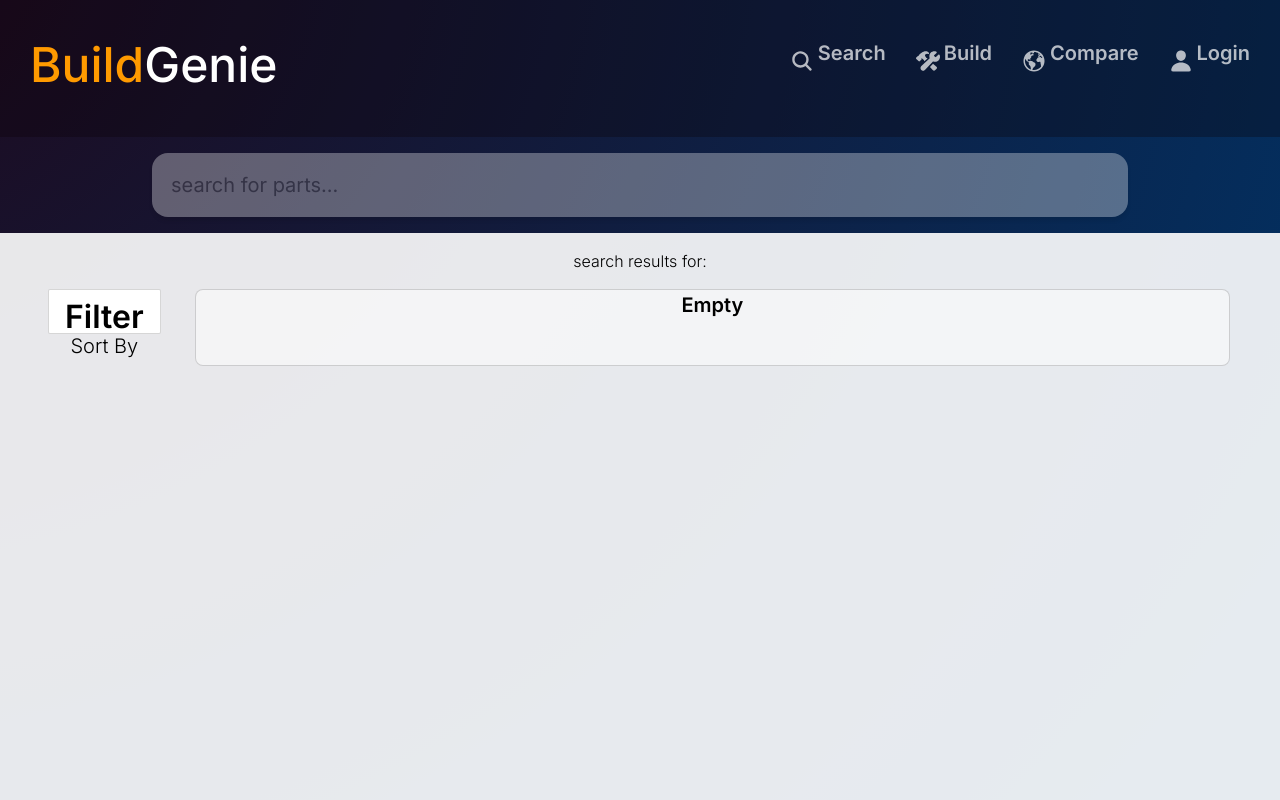
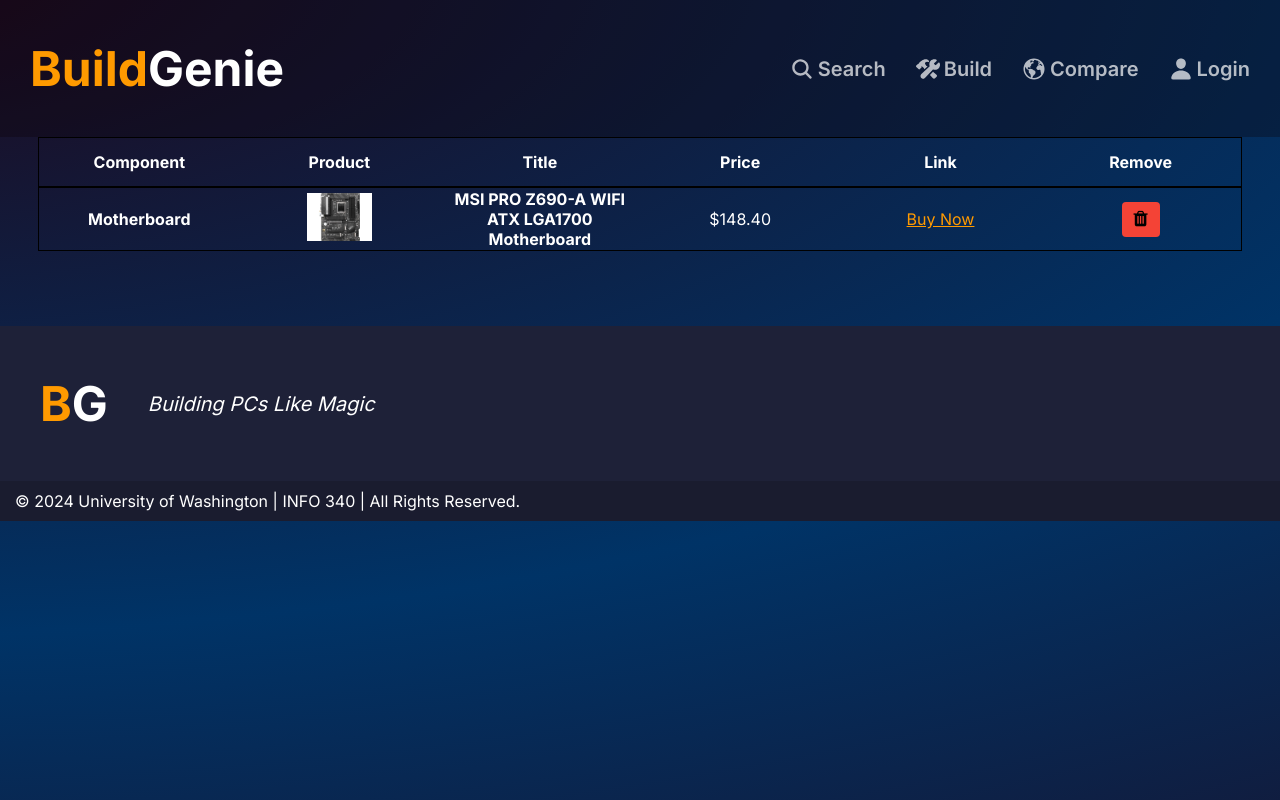
Before and after one commit to info340-sp24a/project-BuildGenie-340, a React (Create React App) app: page / in a window 1280 px wide. Shown: the top 800 px of the page. Built offline with nearby package versions, Linux system fonts and the light colour scheme.

Commit message:
Worked on Build, Added to Index.HTML, add to React

```diff
--- a/public/index.html
+++ b/public/index.html
@@ -10,7 +10,8 @@
         <link rel="icon" type="image/png" href="../img/favicon/favicon.ico">
         <meta name="viewport" content="width=device-width, initial-scale=1">
         <link href="https://fonts.googleapis.com/css2?family=Inter:wght@100..900" rel="stylesheet">
-        <link rel="stylesheet" href="node_modules/bootstrap/dist/css/bootstrap.min.css">
+        <link rel="stylesheet" href="https://cdnjs.cloudflare.com/ajax/libs/font-awesome/4.7.0/css/font-awesome.min.css">
+        <!-- <link rel="stylesheet" href="node_modules/bootstrap/dist/css/bootstrap.min.css"> -->
         <!-- <link rel="stylesheet" href="../src/css/style.css"> -->
     </head>
 
--- a/src/components/App.js
+++ b/src/components/App.js
@@ -28,11 +28,13 @@
 import React from 'react';
 import  { MainPage } from './main';
 import { SeachPage } from './search';
+import { BuildPage } from './build';
 import '../style.css'
 
 export default function App(props) {
   return (
     // <MainPage />
-    <SeachPage />
+    // <SeachPage />
+      <BuildPage />
   )
 }
--- a/src/components/build.js
+++ b/src/components/build.js
@@ -0,0 +1,29 @@
+import React from 'react';
+
+import { Navbar } from './navbar';
+import { Footer } from './footer';
+import { PCPart } from './parts';
+
+export function BuildPage(props) {
+    return (
+        <div>
+            <Navbar />
+            <table className="PCParts head">
+                <thead>
+                    <tr id="part-titles">
+                        <th scope="col">Component</th>
+                        <th scope="col">Product</th>
+                        <th scope="col">Title</th>
+                        <th scope="col">Price</th>
+                        <th scope="col">Link</th>
+                        <th scope="col">Remove</th>
+                    </tr>
+                </thead>
+            </table>
+            <table className="PCParts main">
+                <PCPart />
+            </table>
+                <Footer />
+        </div>
+    )
+}
--- /dev/null
+++ b/src/components/parts.js
@@ -0,0 +1,24 @@
+import React from "react";
+
+export function PCPart(props) {
+    return (
+        <tbody>
+            <tr className="item">
+                <th scope="row" className="component">Motherboard</th>
+                <td className="product">
+                    <img src="./img/MSI Z690-A.jpg" alt={"placeholder"} />
+                </td>
+                <td className="Title">MSI PRO Z690-A WIFI ATX LGA1700 Motherboard</td>
+                <td className="Price">$148.40</td>
+                <td className="Link">
+                    <a href="https://www.amazon.com/MSI-Z690-ProSeries-Motherboard-Socket/dp/B09KKYXXQB/ref=sr_1_1?crid=2OLUUCRDW4TG4&dib=eyJ2IjoiMSJ9.t1iSFYiD447K5CmBxxTCc9g50cnNIVEYb6qga3RgP4kstei_Qha3LLatC86aG4UU5rb-grNE7OJB1jGyKsDAOuOlKdNvbeSCNuoK66s45g4CSGIXxNyYf_o6b4KB8QnL7kIMoSrzlM7xq7TSe_gmS3AeoDKsC1rJov_Cva3pnRsOPMNzNuVLR8H6f35xjpwtKzIDS2naswaY6z-jZqdtBWMglIB-zSbVhDO_QXUI9yc5a2U75rReSmqmEE4dAeAvBKtdbdO5UCGK5OA4RtWyFdOXmAO6maxylFWcy5o-Ps0.24T8cP2hQszimlpIlgUPtpXtGUXwi9ANk1dmHvL2IsY&dib_tag=se&keywords=MSI+PRO+Z690-A+WiFi+ProSeries+Motherboard+%28ATX%2C+12th+Gen+Intel+Core%2C+LGA+1700+Socket%2C+DDR5%2C+PCIe+5%2C+2.5G+LAN%2C+M.2+Slots%2C+Wi-Fi+6E%29&qid=1713699733&s=electronics&sprefix=msi+pro+z690-a+wifi+proseries+motherboard+atx%2C+12th+gen+intel+core%2C+lga+1700+socket%2C+ddr5%2C+pcie+5%2C+2.5g+lan%2C+m.2+slots%2C+wi-fi+6e+%2Celectronics%2C140&sr=1-1">
+                        Buy Now
+                    </a>
+                </td>
+                <td className="Remove">
+                    <button className="fa fa-trash"></button>
+                </td>
+            </tr>
+        </tbody>
+    )
+}
--- a/src/components/searchResults.js
+++ b/src/components/searchResults.js
@@ -1,5 +1,6 @@
 import React from "react";
-import Button from 'react-bootstrap/Button'
+import Button from 'react-bootstrap/Button';
+// npm install react-bootstrap bootstrap
 
 export function FilterSortByBox(props) {
     return(
```
